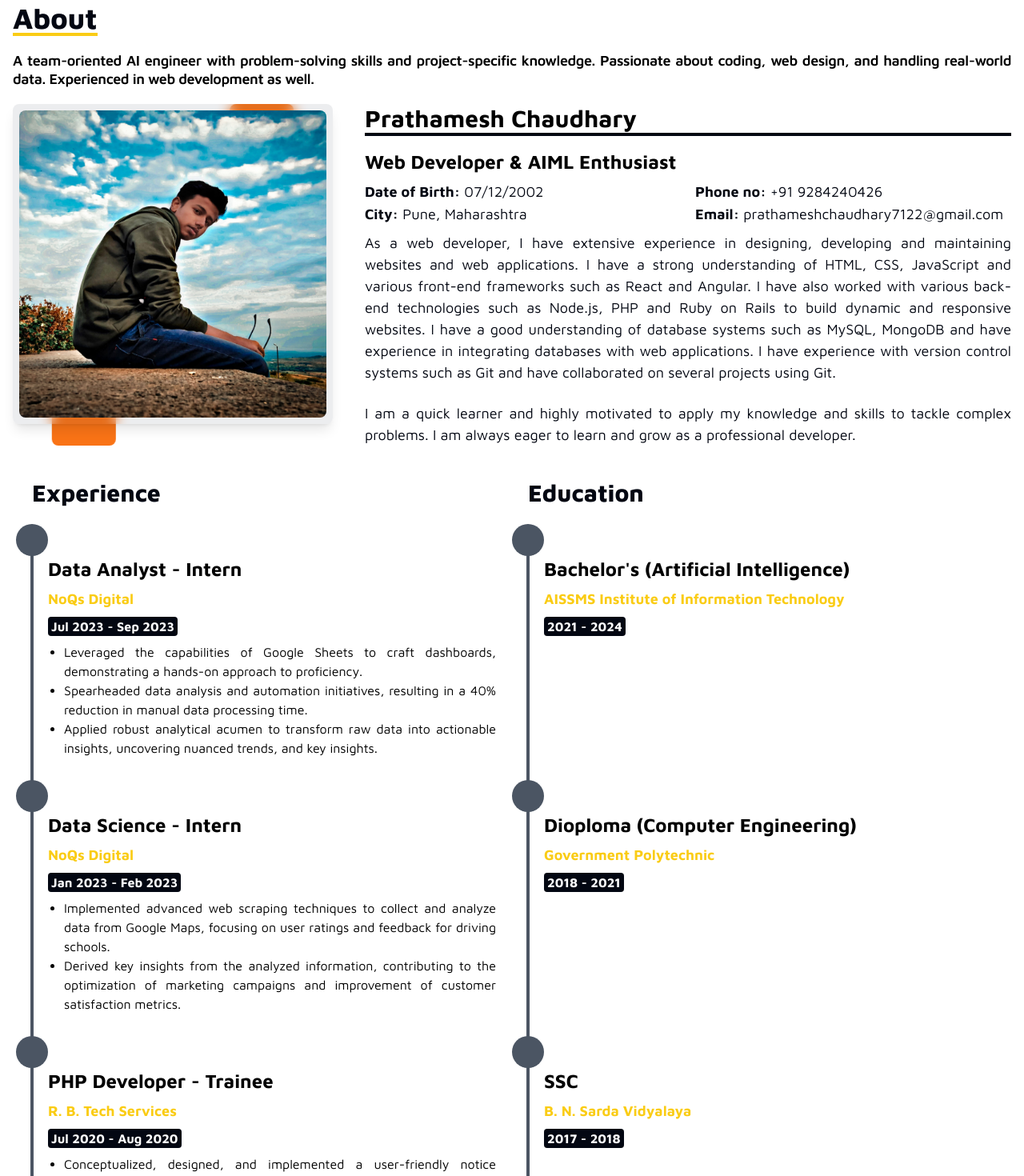
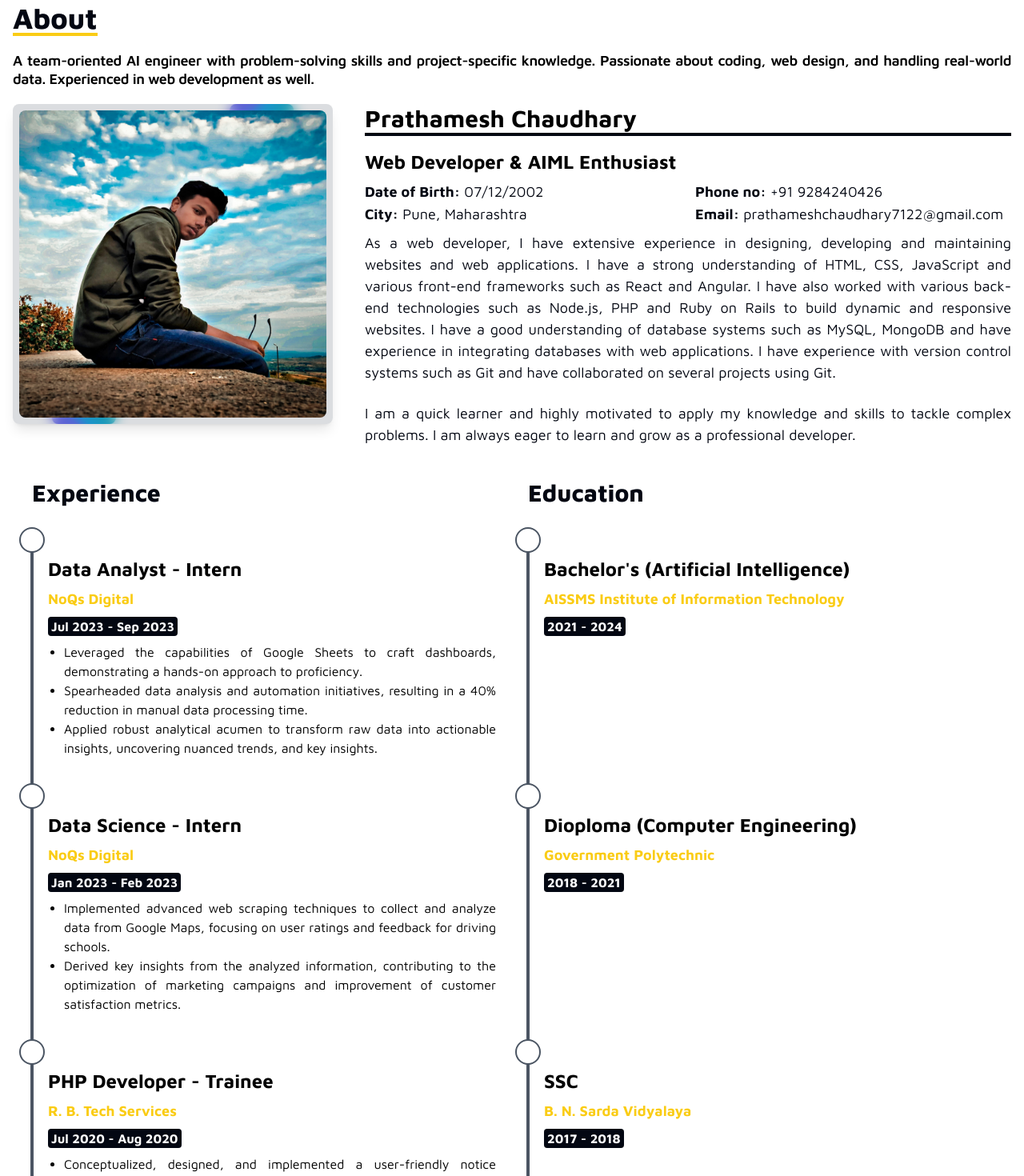
Before and after one commit to pc7122/My-Portfolio, a Next.js app: page / in a window 1280 px wide. Shown: the part 820-2290 px from the top of the page at 80% size. Built offline with nearby package versions, Linux system fonts and the light colour scheme.

Commit message:
animation

```diff
--- a/package.json
+++ b/package.json
@@ -9,6 +9,7 @@
     "lint": "next lint"
   },
   "dependencies": {
+    "aos": "^2.3.4",
     "fs": "^0.0.1-security",
     "next": "14.1.0",
     "next-themes": "^0.2.1",
--- a/src/app/courses/page.jsx
+++ b/src/app/courses/page.jsx
@@ -1,6 +1,15 @@
+"use client"
+
+import AOS from 'aos';
+import 'aos/dist/aos.css';
+import { useEffect } from 'react';
 import Courses from '@/components/Courses';
 
 export default function Home() {
+    useEffect(() => {
+        AOS.init();
+    });
+
     return (
         <div>
             <Courses />
--- a/src/app/page.jsx
+++ b/src/app/page.jsx
@@ -1,9 +1,18 @@
+"use client"
+
+import AOS from 'aos';
+import 'aos/dist/aos.css';
+import { useEffect } from 'react';
 import Intro from '@/components/Intro';
 import About from '@/components/About';
 import Skills from '@/components/Skills';
 import Footer from '@/components/Footer';
 
 export default function Home() {
+  useEffect(() => {
+    AOS.init();
+  });
+
   return (
     <div>
       <Intro />
--- a/src/components/About.jsx
+++ b/src/components/About.jsx
@@ -57,18 +57,20 @@ export default function About() {
     return (
         <section id="about" className="py-5 px-4">
             <div className="container mx-auto">
-                <h1 className="section-title">About</h1>
+                <h1 className="section-title" data-aos="fade-right">About</h1>
                 <p className="section-desc">A team-oriented AI engineer with problem-solving skills and project-specific knowledge. Passionate about coding, web design, and handling real-world data. Experienced in web development as well.</p>
 
                 <div className="grid lg:flex gap-10 justify-center my-5 text-white">
-                    <div className="relative">
-                        <div className="circle absolute top-0 left-0 w-20 h-20 bg-orange-500 rounded-lg"></div>
-                        <div className="circle absolute bottom-0 right-0 w-20 h-20 bg-orange-500 rounded-lg"></div>
-                        <div className="p-2 bg-gray-600 dark:bg-slate-50 rounded-lg bg-opacity-10 shadow-lg backdrop-blur">
-                            <Image src="/profile.jpg" alt="Profile" width={350} height={350} className="mx-auto min-w-96 rounded-lg" />
+                    <div>
+                        <div className="relative w-fit mx-auto" data-aos="zoom-in">
+                            <div className="circle absolute top-0 left-0 w-20 h-20 bg-gradient-to-br from-indigo-500 from-20% via-sky-500 via-30% to-emerald-500 to-90% rounded-lg"></div>
+                            <div className="circle absolute bottom-0 right-0 w-20 h-20 bg-gradient-to-tr from-indigo-500 from-20% via-sky-500 via-30% to-emerald-500 to-90% rounded-lg"></div>
+                            <div className="p-2 bg-gray-600 dark:bg-slate-50 rounded-lg bg-opacity-20 dark:bg-opacity-10 shadow-lg backdrop-blur">
+                                <Image src="/profile.jpg" alt="Profile" width={350} height={350} className="mx-auto min-w-96 rounded-lg" />
+                            </div>
                         </div>
                     </div>
-                    <div className="grow">
+                    <div className="grow" data-aos="fade-right">
                         <h2 className="text-3xl font-bold text-black dark:text-white">Prathamesh Chaudhary</h2>
                         <div className="w-full h-1 bg-gray-950 dark:bg-white mb-4"></div>
 
@@ -93,18 +95,18 @@ export default function About() {
                 </div>
 
                 <div className="md:columns-2 gap-10 mt-10 px-6">
-                    <div className="column">
-                        <h1 className="title">Experience</h1>
+                    <div className="column mb-5">
+                        <h1 className="title" data-aos="zoom-in">Experience</h1>
                         <div>
                             {experience.map((exp, index) => (
                                 <div key={index} className="timeline relative before:absolute before:top-0 before:left-0 before:h-full before:w-1 before:bg-gray-600 before:-translate-x-1/2">
                                     <div className="p-5 pr-0 m-0">
-                                        <div className="absolute top-0 left-0 w-10 h-10 bg-gray-600 rounded-full -translate-x-1/2 -translate-y-1/2"></div>
+                                        <div className="absolute top-0 left-0 w-8 h-8 border-2 border-gray-600 bg-white dark:bg-black rounded-full -translate-x-1/2 -translate-y-1/2"></div>
                                         <div className="text-black dark:text-white space-y-2">
-                                            <h3 className="text-2xl font-bold">{exp.title}</h3>
-                                            <h4 className="text-lg font-bold text-yellow-400">{exp.company}</h4>
+                                            <h3 className="text-2xl font-bold" data-aos="fade-right">{exp.title}</h3>
+                                            <h4 className="text-lg font-bold text-yellow-400" data-aos="fade-right">{exp.company}</h4>
                                             <p className="bg-gray-950 dark:bg-white rounded text-white dark:text-black font-bold px-1 w-fit">{exp.date}</p>
-                                            <ul className="text-justify list-disc ml-5">
+                                            <ul className="text-justify list-disc ml-5" data-aos="zoom-in">
                                                 {exp.desc.map((desc, index) => (
                                                     <li key={index}>{desc}</li>
                                                 ))}
@@ -116,19 +118,19 @@ export default function About() {
                         </div>
                     </div>
 
-                    <div className="column">
-                        <h1 className="title">Education</h1>
+                    <div className="column mb-5">
+                        <h1 className="title" data-aos="zoom-in">Education</h1>
                         <div>
                             {education.map((edu, index) => (
                                 <div key={index} className="timeline relative before:absolute before:top-0 before:left-0 before:h-full before:w-1 before:bg-gray-600 before:-translate-x-1/2">
                                     <div className="p-5 pr-0 m-0">
-                                        <div className="absolute top-0 left-0 w-10 h-10 bg-gray-600 rounded-full -translate-x-1/2 -translate-y-1/2"></div>
+                                        <div className="absolute top-0 left-0 w-8 h-8 border-2 border-gray-600 bg-white dark:bg-black rounded-full -translate-x-1/2 -translate-y-1/2"></div>
                                         <div className="text-black dark:text-white space-y-2">
-                                            <h3 className="text-2xl font-bold">
+                                            <h3 className="text-2xl font-bold" data-aos="fade-right">
                                                 {edu.title}
                                                 {edu.major && <span className="block md:inline"> ({edu.major})</span>}
                                             </h3>
-                                            <h4 className="text-lg font-bold text-yellow-400">{edu.institute}</h4>
+                                            <h4 className="text-lg font-bold text-yellow-400" data-aos="fade-right">{edu.institute}</h4>
                                             <p className="bg-gray-950 dark:bg-white rounded text-white dark:text-black font-bold px-1 w-fit">{edu.date}</p>
                                         </div>
                                     </div>
--- a/src/components/Courses.jsx
+++ b/src/components/Courses.jsx
@@ -1,7 +1,7 @@
 "use client"
+
+import Image from "next/image";
 import { useState } from 'react';
-import Image from "next/image";
-import { IoClose } from "react-icons/io5";
 
 const courses = [
     {
@@ -53,13 +53,13 @@ export default function Courses() {
         <section id="courses" className="py-5 px-4">
             {showModal !== -1 && <Modal index={showModal} fun={setShowModal} />}
             <div className="container mx-auto mt-[7rem]">
-                <h1 className="section-title">Courses</h1>
+                <h1 className="section-title" data-aos="fade-right">Courses</h1>
 
                 <div>
                     <div className="grid grid-cols-1 md:grid-cols-4 gap-5">
                         {
                             courses.map((course, index) => (
-                                <div key={index} onClick={() => setShowModal(index)} className="card w-full text-black dark:text-white bg-gray-300 dark:bg-[#282828] p-4 py-6 rounded-lg">
+                                <div key={index} data-aos="zoom-in" onClick={() => setShowModal(index)} className="card w-full text-black dark:text-white bg-gray-300 dark:bg-[#282828] p-4 py-6 rounded-lg">
                                     <div className="card-body">
                                         <h2 className="text-lg font-semibold mb-5 min-h-14">{course.title}</h2>
                                         <div className="w-full">
--- a/src/components/Intro.jsx
+++ b/src/components/Intro.jsx
@@ -5,7 +5,7 @@ export default function Intro() {
         <div className="container mx-auto px-4">
             <div className="min-h-screen flex flex-wrap justify-between items-center">
 
-                <div className="px-4 pt-8">
+                <div className="px-4 pt-8" data-aos="fade-right">
                     <h1 className="text-lg font-semibold leading-tight text-gray-900 dark:text-white mb-5">Welcome to my portfolio</h1>
                     <h1 className="text-5xl font-bold leading-tight text-gray-950 dark:text-white">
                         <span className="me-2">Hey folks, I`m</span>
@@ -21,7 +21,7 @@ export default function Intro() {
 
                 <div className="relative min-h-20 flex-1">
                     <div className="-z-10 absolute top-0 md:left-1/3 w-96 h-96 rounded-full bg-gradient-to-br from-indigo-500 from-20% via-sky-500 via-30% to-emerald-500 to-90% dark:opacity-40 md:dark:opacity-70"></div>
-                    <div className="-z-10 absolute bottom-0 right-0 w-60 h-60 rounded-full bg-gradient-to-tr from-indigo-500 from-10% via-sky-500 via-30% to-emerald-500 to-90% dark:opacity-50"></div>
+                    <div className="-z-10 absolute bottom-0 right-0 w-60 h-60 rounded-full bg-gradient-to-tr from-indigo-500 from-10% via-sky-500 via-30% to-emerald-500 to-90% dark:opacity-70"></div>
                 </div>
 
             </div>
```
Also changed, not shown: src/components/Skills.jsx (+6 -4 lines), 1 other file (tests, documents, lock files or other folders).
